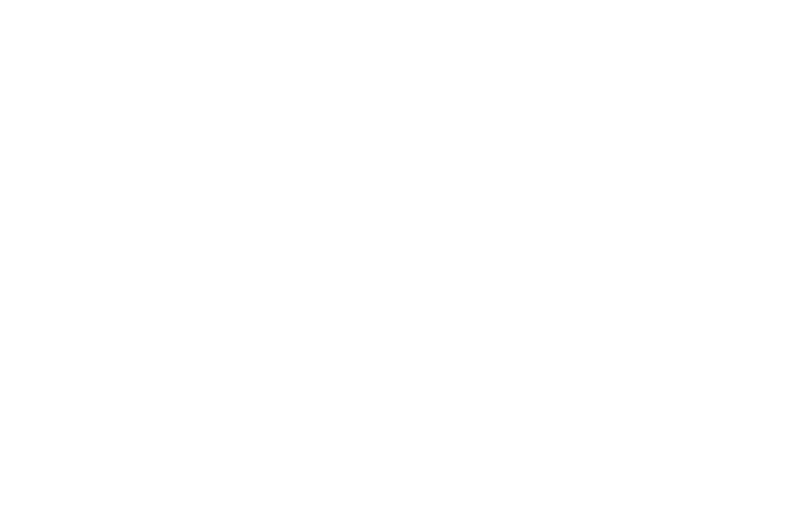
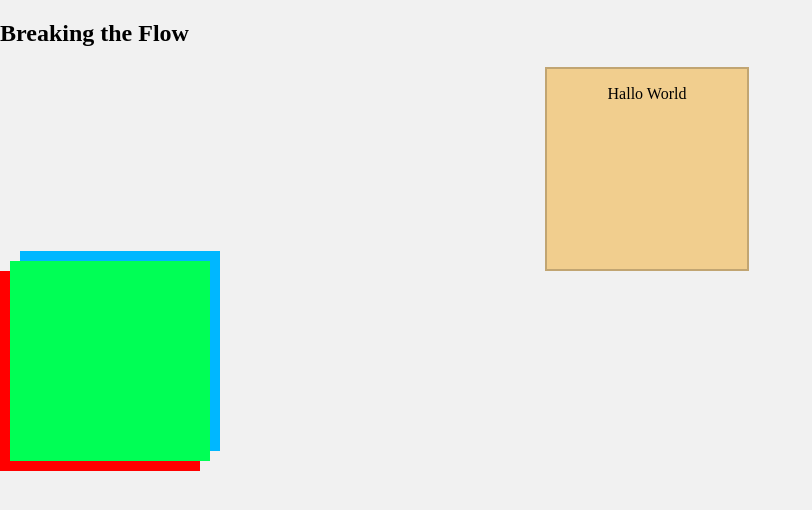
Before and after one commit to FBW32/uib-layout-break-out-the-flow-irinagastmaier, a plain HTML site: page index.html in a window 1280 px wide. Shown: the whole page, without its empty margins (0-812 px from the left). Drawn offline with Linux system fonts and the light colour scheme.

Commit message:
finished

```diff
--- a/index.html
+++ b/index.html
@@ -4,9 +4,18 @@
     <meta charset="UTF-8">
     <meta name="viewport" content="width=device-width, initial-scale=1.0">
     <meta http-equiv="X-UA-Compatible" content="ie=edge">
-    <title>Document</title>
+    <title>Breaking the flow</title>
     <link rel="stylesheet" href="style.css">
 </head>
 <body>
+    <h2>Breaking the Flow</h2>
+
+    <div class="halloworld">
+        <p>Hallo World</p>
+    </div>
+
+    <div class="box box-1"></div>
+    <div class="box box-2"></div>
+    <div class="box box-3"></div>
 </body>
 </html>
--- a/style.css
+++ b/style.css
@@ -2,4 +2,79 @@ html, body {
     margin: 0;
     padding: 0;
     height: 100%;
+    box-sizing: border-box;
 }
+
+body {
+    background-color: #f1f1f1;
+}
+
+.halloworld {
+    width: 200px;
+    height: 200px;
+    position: relative;
+    border: 2px solid rgba(0, 0, 0, 0.2);
+    margin: 0 auto;
+    color: black;
+    background-color: rgb(241, 206, 142);
+    text-align: center;
+    right: 5px;
+    left: 7px;
+}
+
+.box {
+    width: 200px;
+    height: 200px;
+}
+
+/* .box-1 {
+    background-color: red;
+    bottom: 0;
+    left: 0;
+    z-index: 1;
+    position: relative;
+}
+
+.box-2 {
+    background-color: rgb(0, 255, 85);
+    bottom: 210px;
+    left: 10px;
+    z-index: 2;
+    position: relative;
+}
+
+.box-3 {
+    background-color: rgb(0, 183, 255);
+    bottom: 420px;
+    left: 20px;
+    z-index: 3;
+    position: relative;
+} */
+
+
+/* o valor do bottom 'e de acordo com o valor do height, por isso 200px, 210px, 420px  */
+
+
+.box-1 {
+    background-color: red;
+    bottom: 0p;
+    left: 0;
+    z-index: 1;
+    position: relative;
+}
+
+.box-2 {
+    background-color: rgb(0, 255, 85);
+    bottom: 210px;
+    left: 10px;
+    z-index: 3;
+    position: relative;
+}
+
+.box-3 {
+    background-color: rgb(0, 183, 255);
+    bottom: 420px;
+    left: 20px;
+    z-index: 2;
+    position: relative;
+}
```
